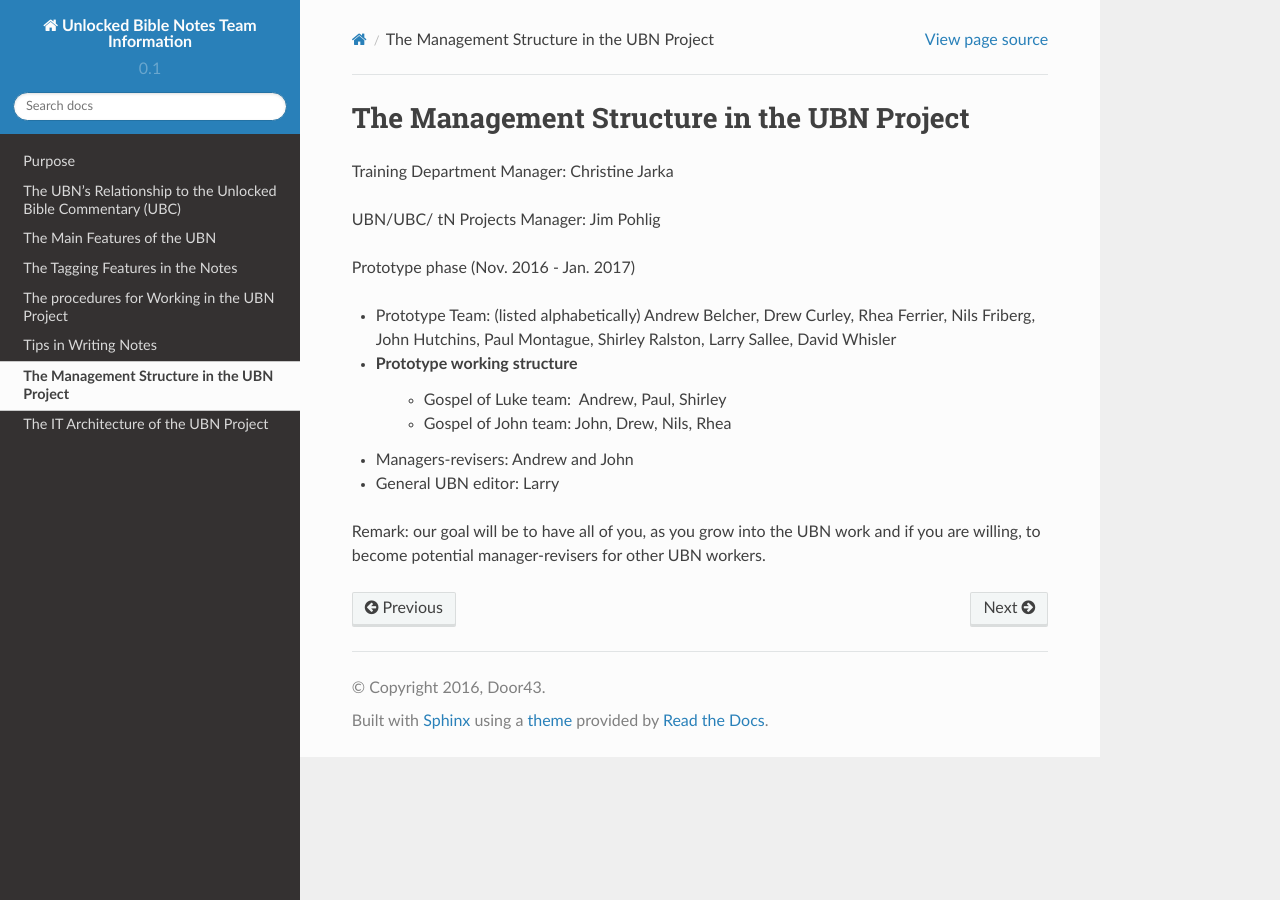
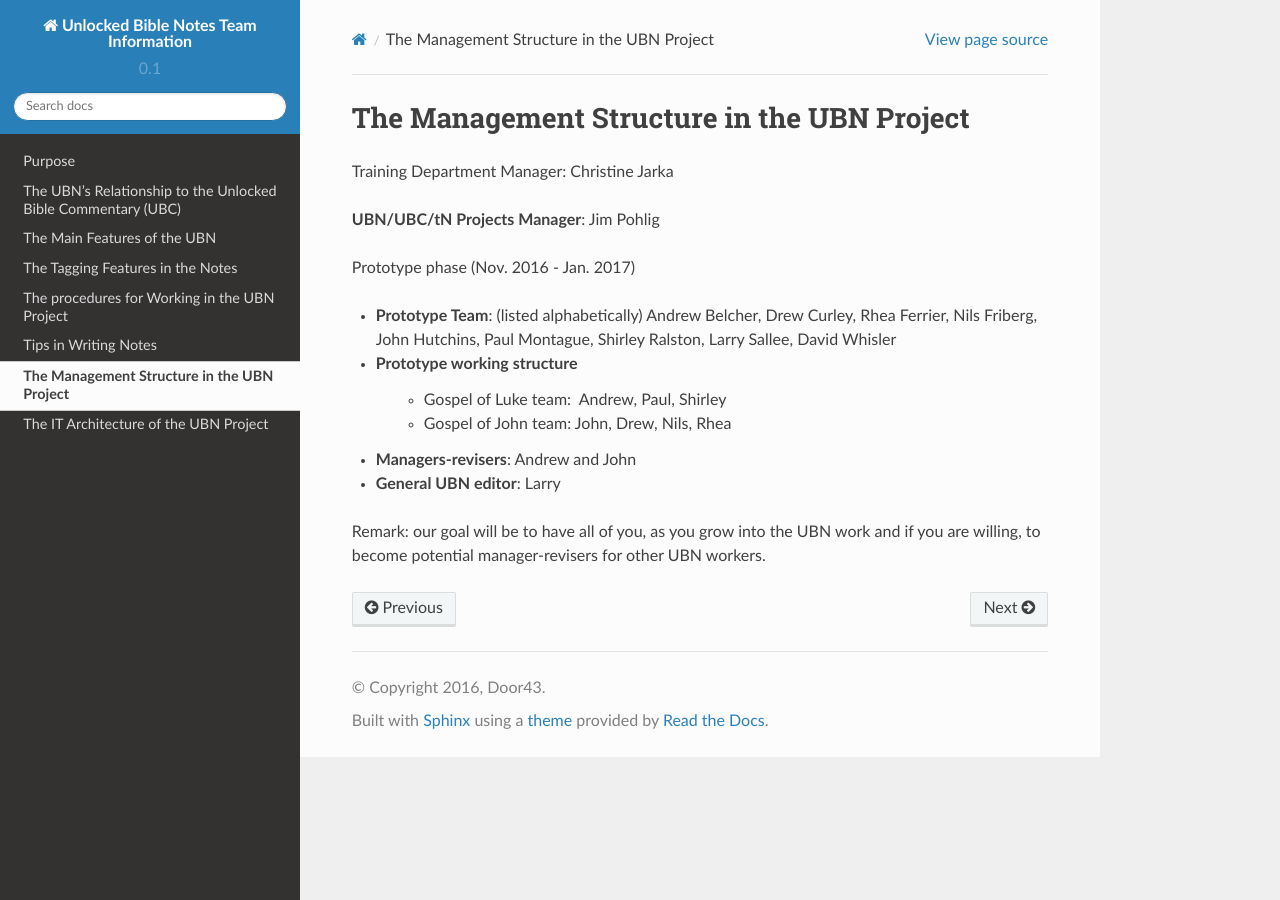
Before and after one commit to unfoldingWord-dev/Unlocked-Bible-Notes-Info, a Sphinx documentation site: the page built from docs/management.rst, in a window 1280 px wide. Built offline with Sphinx 7.4.7 and the Read the Docs theme 2.0.0, drawn with Linux system fonts in a browser that asks for light colours; part of the change alters nothing that is shown.

```diff
--- a/docs/management.rst
+++ b/docs/management.rst
@@ -3,15 +3,15 @@ The Management Structure in the UBN Project
 
 Training Department Manager: Christine Jarka
 
-UBN/UBC/ tN Projects Manager: Jim Pohlig
+**UBN/UBC/tN Projects Manager**: Jim Pohlig
 
 Prototype phase (Nov. 2016 - Jan. 2017)
 
-- Prototype Team: (listed alphabetically) Andrew Belcher, Drew Curley, Rhea Ferrier, Nils Friberg, John Hutchins, Paul Montague, Shirley Ralston, Larry Sallee, David Whisler
-- Prototype working structure
+- **Prototype Team**: (listed alphabetically) Andrew Belcher, Drew Curley, Rhea Ferrier, Nils Friberg, John Hutchins, Paul Montague, Shirley Ralston, Larry Sallee, David Whisler
+- **Prototype working structure**
    - Gospel of Luke team:  Andrew, Paul, Shirley
    - Gospel of John team: John, Drew, Nils, Rhea
-- Managers-revisers: Andrew and John
-- General UBN editor: Larry
+- **Managers-revisers**: Andrew and John
+- **General UBN editor**: Larry
 
 Remark: our goal will be to have all of you, as you grow into the UBN work and if you are willing, to become potential manager-revisers for other UBN workers.
```
